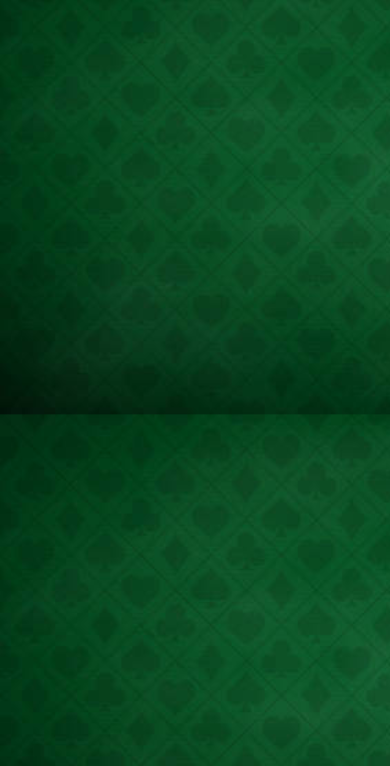
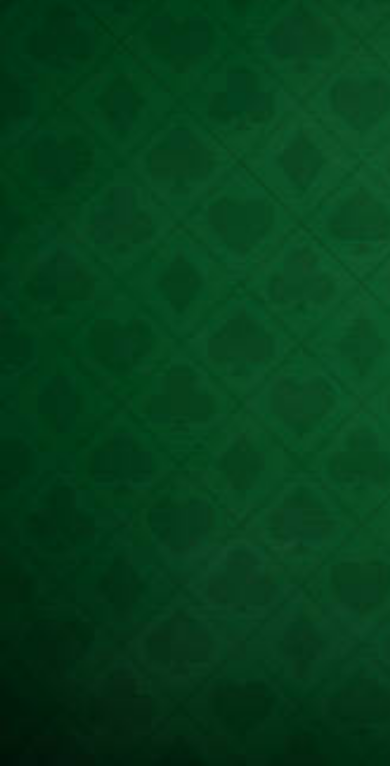
Before and after one commit to AnhVu8499/AvuBJ, a plain HTML site: page index.html in a window 390 px wide. Shown: the part 78-844 px from the top of the page. Drawn offline with Linux system fonts and the light colour scheme.

Commit message:
responsive

```diff
--- a/style.css
+++ b/style.css
@@ -6,12 +6,11 @@
 
 body {
   background-image: url("poker.jpg");
-  height:100%;
-  width:100%;
-
-  position:absolute;
+  height:100vh;
+  width:100vw%;
+  position:relative;
   z-index:0;
-  background-size: 100vmax;
+  background-size: cover;
 }
 
 #menu {
```
